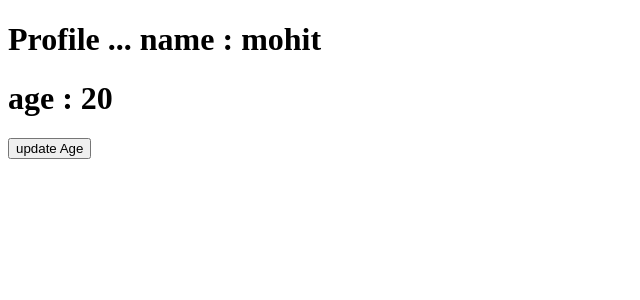
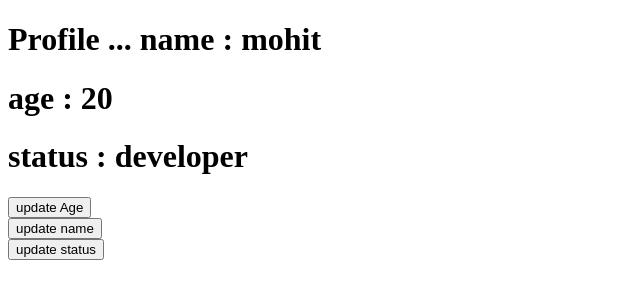
Before and after one commit to KeshavKaushik07/LearningReactJs, a React (Vite) app: page / in a window 1280 px wide. Shown: the top 300 px of the page, without its empty margins (0-640 px from the left). Built offline with nearby package versions, Linux system fonts and the light colour scheme.

Commit message:
learn Builder in RTK

```diff
--- a/src/assets/Redux_Tool_Kit/ReduxComponents/Profile.jsx
+++ b/src/assets/Redux_Tool_Kit/ReduxComponents/Profile.jsx
@@ -4,13 +4,17 @@ import { useDispatch, useSelector } from 'react-redux'
 const Profile = () => {
     const name = useSelector((state) => state.name);
     const age = useSelector((state) => state.age);
+    const status = useSelector((state) => state.status);
     const dispatch = useDispatch();
     return (
         <>
             <h1>Profile ...{` name : ${name} `}</h1>
             <h1>age : {age}</h1>
+            <h1>status : {status}</h1>
 
-            <button onClick={() => dispatch({ type: "update_age", payload: 40 })}>update Age</button>
+            <button onClick={() => dispatch({ type: "update_age", payload: 40 })}>update Age</button><br/>
+            <button onClick={() => dispatch({ type: "update_name", payload: "hello" })}>update name</button><br/>
+            <button onClick={() => dispatch({ type: "update_status", payload: "Doctor" })}>update status</button><br/>
         </>
     )
 }
--- a/src/assets/Redux_Tool_Kit/userStore.js
+++ b/src/assets/Redux_Tool_Kit/userStore.js
@@ -1,12 +1,26 @@
+import { createReducer } from "@reduxjs/toolkit"
+
 const initialState = {
     name : "mohit",
     age : 20,
     status : "developer"
   }
 
-export default (state = initialState,action) => {
-    if(action.type == "update_age")
-        return { ...state,age : action.payload }
-    return state;
+// export default (state = initialState,action) => {
+//     if(action.type == "update_age")
+//         return { ...state,age : action.payload }
+//     return state;
+//     }
 
-    }
+export default createReducer(initialState,(builder)=>{
+    builder.addCase("update_age",(state,action)=>{
+        state.age = action.payload
+    });
+    builder.addCase("update_name",(state,action)=>{
+        state.name = action.payload
+    });
+    builder.addCase("update_status",(state,action)=>{
+        state.status = action.payload
+    });
+
+});
```
